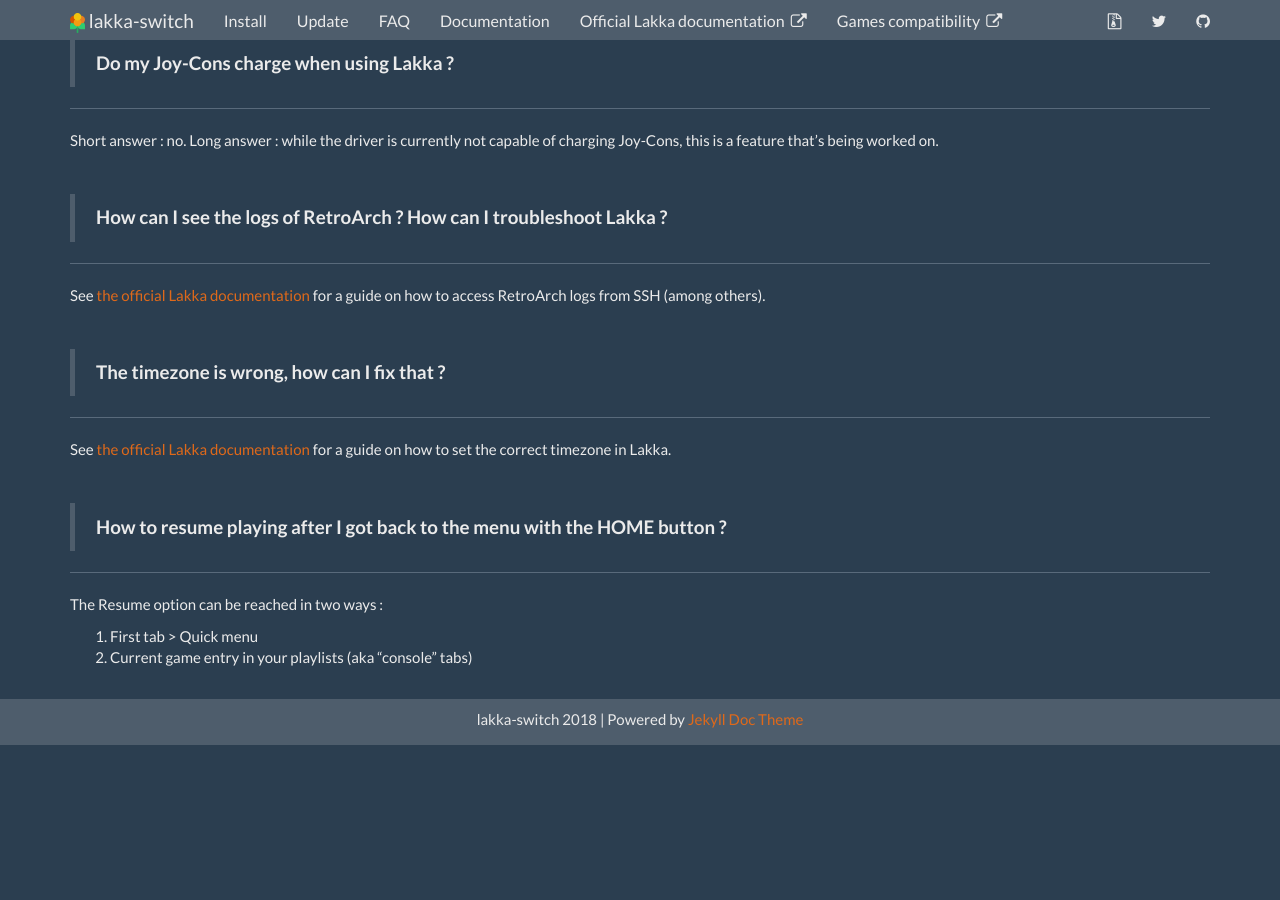
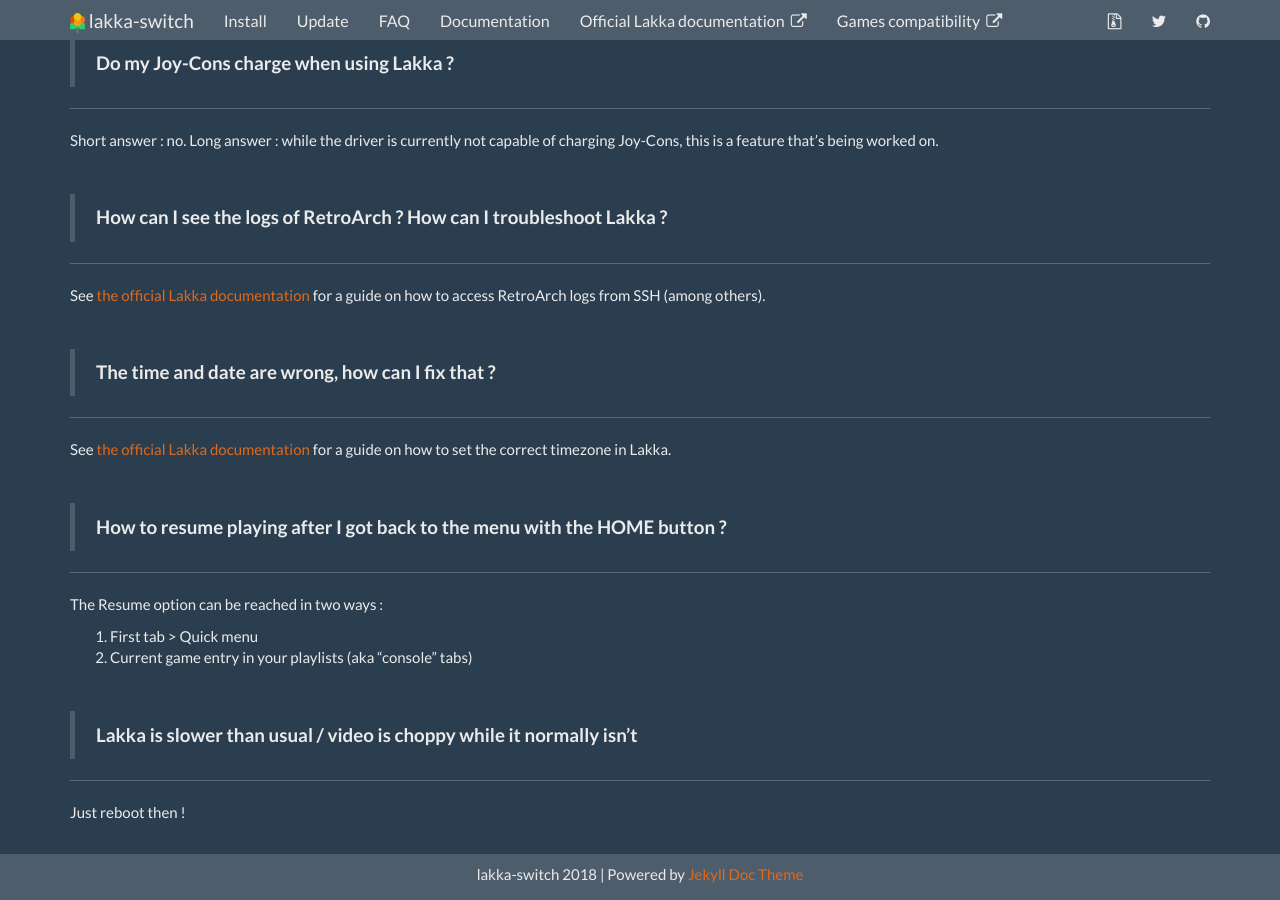
Before and after one commit to lakka-switch/documentation, a Jekyll site: the page built from faq.md, in a window 1280 px wide and 900 px high, scrolled down 3169 px. Built offline with Jekyll 4.4.1, drawn with Linux system fonts in a browser that asks for light colours; nearby versions of some CDN libraries; before the commit the page ends 3914 px from its top, so only the background shows below that.

Commit message:
Update faq.md

```diff
--- a/faq.md
+++ b/faq.md
@@ -141,7 +141,7 @@
 See [the official Lakka documentation](http://www.lakka.tv/doc/Troubleshooting-Lakka/) for a guide on how to access RetroArch logs from SSH (among others).
 
 &nbsp;
-> **The timezone is wrong, how can I fix that ?**
+> **The time and date are wrong, how can I fix that ?**
 
 ***
 
@@ -155,3 +155,10 @@
 The Resume option can be reached in two ways :
 1. First tab > Quick menu
 2. Current game entry in your playlists (aka "console" tabs)
+
+&nbsp;
+> **Lakka is slower than usual / video is choppy while it normally isn't**
+
+***
+
+Just reboot then !
```
